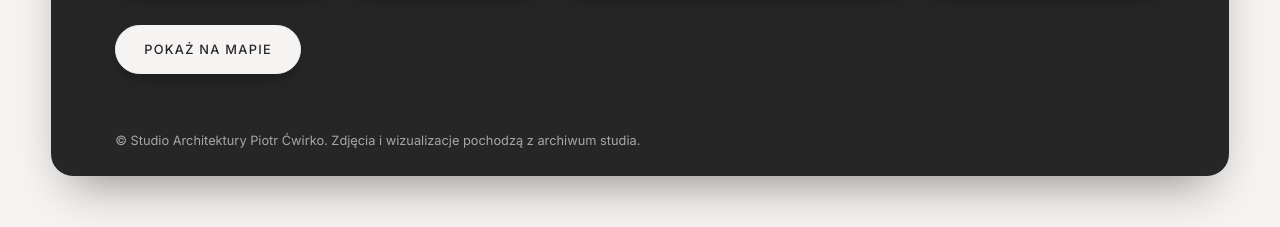
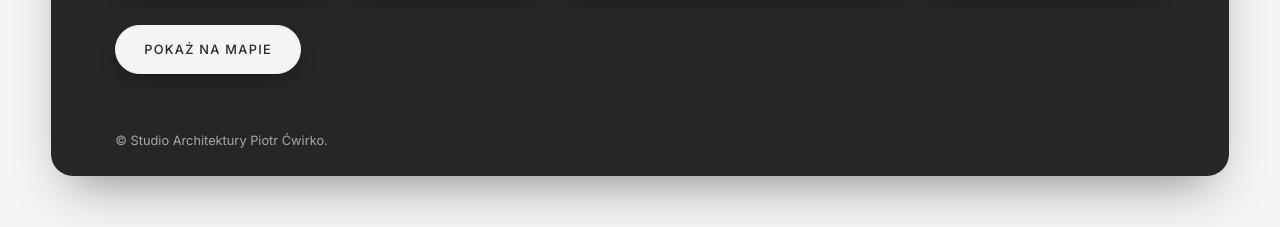
Before and after one commit to wojas3d/studio-architektury, a plain HTML site: page index.html in a window 1280 px wide. Shown: the part 11345-11572 px from the top of the page. Drawn offline with nearby package versions, Linux system fonts and the light colour scheme.

Commit message:
Usuń zdanie o archiwum zdjęć ze stopki
Co-Authored-By: Claude Opus 5.5 <noreply@anthropic.com>
Claude-Session: https://claude.ai/code/session_01VD6sq66G7YzFDa6T8FWem9

```diff
--- a/index.html
+++ b/index.html
@@ -421,7 +421,7 @@
     </dl>
     <p class="map"><a class="btn" href="https://www.google.com/maps/search/?api=1&amp;query=Prudnicka+5+Krapkowice" rel="noopener">Pokaż na mapie</a></p>
   </div>
-  <p class="legal">&copy; Studio Architektury Piotr Ćwirko. Zdjęcia i wizualizacje pochodzą z archiwum studia.</p>
+  <p class="legal">&copy; Studio Architektury Piotr Ćwirko.</p>
 </footer>
 
 <dialog id="lb" aria-label="Galeria zdjęć">
```
